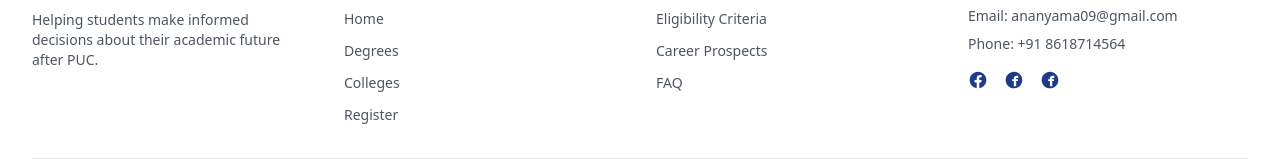
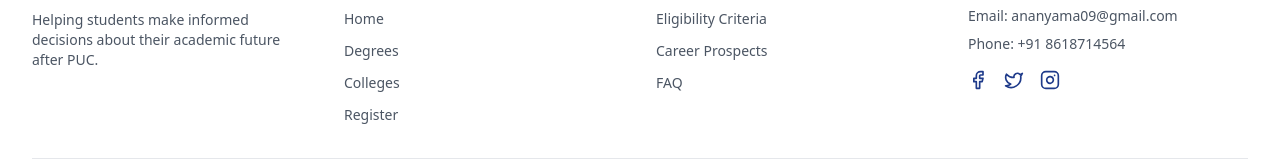
Before and after one commit to mahanthu8/scholar-pathway-advisor-34, a React (Vite) app: page /careers in a window 1280 px wide. Shown: the part 1840-2000 px from the top of the page. Built offline with nearby package versions, Linux system fonts and the light colour scheme.

Commit message:
Add social media icons
Add Instagram, Facebook, and Twitter icons to the contact section.

```diff
--- a/src/components/Footer.tsx
+++ b/src/components/Footer.tsx
@@ -1,5 +1,6 @@
 
 import { Link } from "react-router-dom";
+import { Instagram, Facebook, Twitter } from "lucide-react";
 
 export function Footer() {
   return (
@@ -67,19 +68,13 @@ export function Footer() {
             </p>
             <div className="flex space-x-4 mt-4">
               <a href="#" className="text-edu-primary hover:text-edu-dark">
-                <svg className="h-5 w-5" fill="currentColor" viewBox="0 0 24 24">
-                  <path d="M22 12c0-5.523-4.477-10-10-10S2 6.477 2 12c0 4.991 3.657 9.128 8.438 9.878v-6.987h-2.54V12h2.54V9.797c0-2.506 1.492-3.89 3.777-3.89 1.094 0 2.238.195 2.238.195v2.46h-1.26c-1.243 0-1.63.771-1.63 1.562V12h2.773l-.443 2.89h-2.33v6.988C18.343 21.128 22 16.991 22 12z"/>
-                </svg>
+                <Facebook size={20} />
               </a>
               <a href="#" className="text-edu-primary hover:text-edu-dark">
-                <svg className="h-5 w-5" fill="currentColor" viewBox="0 0 24 24">
-                  <path d="M12 2C6.477 2 2 6.477 2 12s4.477 10 10 10 10-4.477 10-10S17.523 2 12 2zm4.82 7.489h-1.908c-.161 0-.338.172-.338.399V11h2.237l-.259 2.301h-1.978v6.161h-2.79v-6.16H9.757V11h2.026V9.967c0-1.966 1.362-3.03 3.329-3.03.94 0 1.75.07 1.989.1v2.399l-.281.053z"></path>
-                </svg>
+                <Twitter size={20} />
               </a>
               <a href="#" className="text-edu-primary hover:text-edu-dark">
-                <svg className="h-5 w-5" fill="currentColor" viewBox="0 0 24 24">
-                  <path d="M12 2C6.477 2 2 6.477 2 12s4.477 10 10 10 10-4.477 10-10S17.523 2 12 2zm4.957 7.571h-1.908c-.161 0-.338.172-.338.399V11h2.237l-.259 2.301h-1.978v6.161h-2.79v-6.16H9.757V11h2.026V9.967c0-1.966 1.362-3.03 3.329-3.03.94 0 1.75.07 1.989.1v2.399l-.144.135z"></path>
-                </svg>
+                <Instagram size={20} />
               </a>
             </div>
           </div>
```
